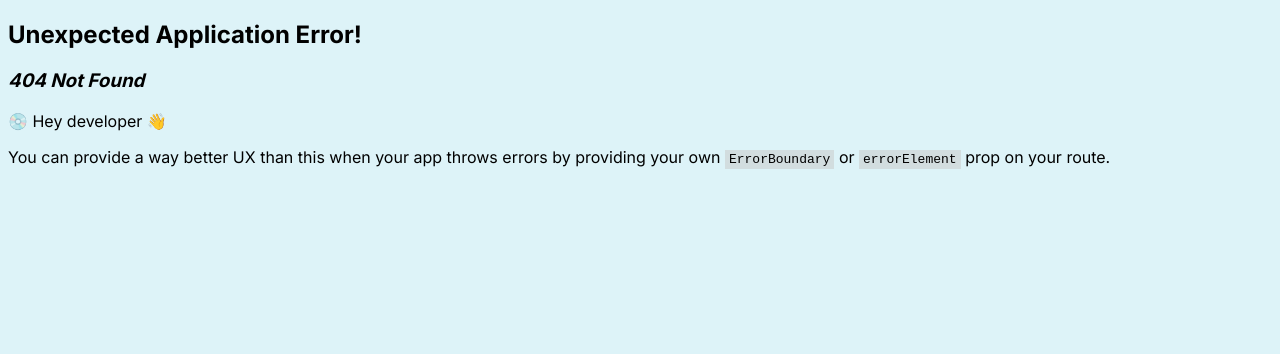
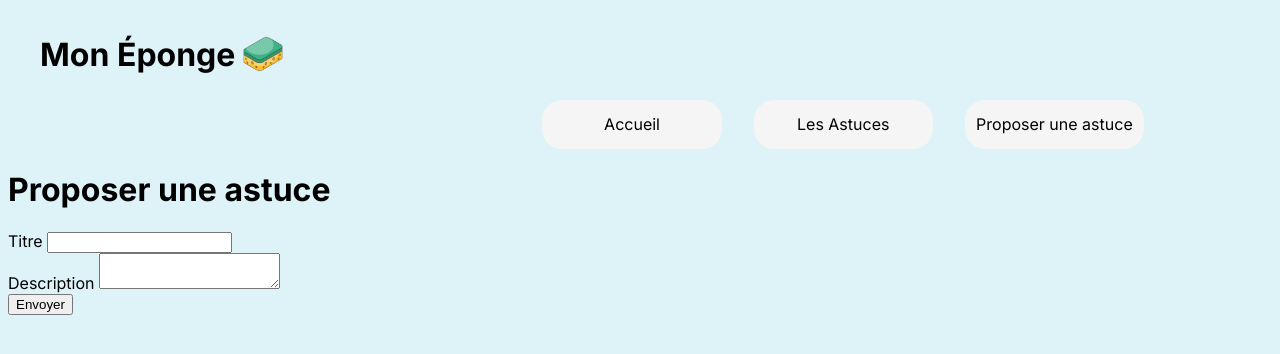
Before and after one commit to Alexis-NM/mon-eponge, a React (Vite) app in the folder frontend/: page /proposer-une-astuce in a window 1280 px wide. Before the commit this address had no page. Shown: the top 354 px of the page. Built offline with nearby package versions, Linux system fonts and the light colour scheme.

Commit message:
route for front

```diff
--- a/frontend/src/App.css
+++ /dev/null
@@ -1,56 +0,0 @@
-body {
-  margin: 0;
-  font-family: -apple-system, BlinkMacSystemFont, "Segoe UI", "Roboto", "Oxygen",
-    "Ubuntu", "Cantarell", "Fira Sans", "Droid Sans", "Helvetica Neue",
-    sans-serif;
-  -webkit-font-smoothing: antialiased;
-  -moz-osx-font-smoothing: grayscale;
-}
-
-code {
-  font-family: source-code-pro, Menlo, Monaco, Consolas, "Courier New",
-    monospace;
-}
-
-.App {
-  text-align: center;
-}
-
-.App-logo {
-  height: 40vmin;
-  pointer-events: none;
-}
-
-@media (prefers-reduced-motion: no-preference) {
-  .App-logo {
-    animation: App-logo-spin infinite 20s linear;
-  }
-}
-
-.App-header {
-  background-color: #282c34;
-  min-height: 100vh;
-  display: flex;
-  flex-direction: column;
-  align-items: center;
-  justify-content: center;
-  font-size: calc(10px + 2vmin);
-  color: white;
-}
-
-.App-link {
-  color: #61dafb;
-}
-
-@keyframes App-logo-spin {
-  from {
-    transform: rotate(0deg);
-  }
-  to {
-    transform: rotate(360deg);
-  }
-}
-
-button {
-  font-size: calc(10px + 2vmin);
-}
--- a/frontend/src/App.jsx
+++ b/frontend/src/App.jsx
@@ -1,12 +1,10 @@
-import "./App.css";
+import { Outlet } from "react-router-dom";
 
 function App() {
   return (
-    <div className="App">
-      <header className="App-header">
-        <p>Hello</p>
-      </header>
-    </div>
+    <main>
+      <Outlet />
+    </main>
   );
 }
 
--- a/frontend/src/main.jsx
+++ b/frontend/src/main.jsx
@@ -3,13 +3,50 @@ import ReactDOM from "react-dom/client";
 
 import { createBrowserRouter, RouterProvider } from "react-router-dom";
 
-// import Home from "./pages/Home";
+import App from "./App";
+import Home from "./pages/Home";
 import Tips from "./pages/Tips";
+import ShareTip from "./pages/ShareTip";
+import ErrorPage from "./pages/ErrorPage";
+import Register from "./pages/Register";
+import Login from "./pages/Login";
+import Admin from "./pages/Admin";
+import EditTip from "./pages/EditTip";
 
 const router = createBrowserRouter([
   {
-    path: "/",
-    element: <Tips />,
+    element: <App />,
+    errorElement: <ErrorPage />,
+    children: [
+      {
+        path: "/",
+        element: <Home />,
+      },
+      {
+        path: "/astuces",
+        element: <Tips />,
+      },
+      {
+        path: "/proposer-une-astuce",
+        element: <ShareTip />,
+      },
+      {
+        path: "/inscription",
+        element: <Register />,
+      },
+      {
+        path: "/connexion",
+        element: <Login />,
+      },
+      {
+        path: "/admin",
+        element: <Admin />,
+      },
+      {
+        path: "/editer-astuce",
+        element: <EditTip />,
+      },
+    ],
   },
 ]);
 
--- /dev/null
+++ b/frontend/src/pages/Admin.jsx
@@ -0,0 +1,8 @@
+function Admin() {
+  return (
+    <div>
+      <h1>Page Admin</h1>
+    </div>
+  );
+}
+export default Admin;
--- /dev/null
+++ b/frontend/src/pages/EditTip.jsx
@@ -0,0 +1,8 @@
+function EditTip() {
+  return (
+    <div>
+      <h1>Edit Tip</h1>
+    </div>
+  );
+}
+export default EditTip;
--- /dev/null
+++ b/frontend/src/pages/ErrorPage.jsx
@@ -0,0 +1,9 @@
+function ErrorPage() {
+  return (
+    <div>
+      <h1>Oups, il n'y a rien ici.</h1>
+    </div>
+  );
+}
+
+export default ErrorPage;
--- /dev/null
+++ b/frontend/src/pages/Login.jsx
@@ -0,0 +1,13 @@
+function Login() {
+  return (
+    <div>
+      <h1>Login</h1>
+      <form>
+        <input type="text" placeholder="Username" />
+        <input type="password" placeholder="Password" />
+        <button type="button">Login</button>
+      </form>
+    </div>
+  );
+}
+export default Login;
--- /dev/null
+++ b/frontend/src/pages/Register.jsx
@@ -0,0 +1,8 @@
+function Register() {
+  return (
+    <div>
+      <h1>Register</h1>
+    </div>
+  );
+}
+export default Register;
--- a/frontend/src/pages/ShareTip.jsx
+++ b/frontend/src/pages/ShareTip.jsx
@@ -0,0 +1,21 @@
+import NavBar from "../components/NavBar";
+
+function ShareTip() {
+  return (
+    <>
+      <NavBar />
+      <h1>Proposer une astuce</h1>
+      <form>
+        <div>
+          <label htmlFor="title">Titre</label> <input type="text" id="title" />
+        </div>
+        <div>
+          <label htmlFor="description">Description</label>{" "}
+          <textarea id="description" />
+        </div>
+        <button type="button">Envoyer</button>
+      </form>
+    </>
+  );
+}
+export default ShareTip;
--- a/frontend/src/styles/components/Tip.scss
+++ b/frontend/src/styles/components/Tip.scss
@@ -81,7 +81,7 @@
     width: 38vw;
     max-width: 34.5rem;
     min-height: 31rem;
-    height: 40rem;
+    height: 40.3rem;
     .tip-container {
       padding: 0.7rem;
     }
```
Also changed, not shown: frontend/src/components/Layout.jsx (added, +85 -0 lines).
